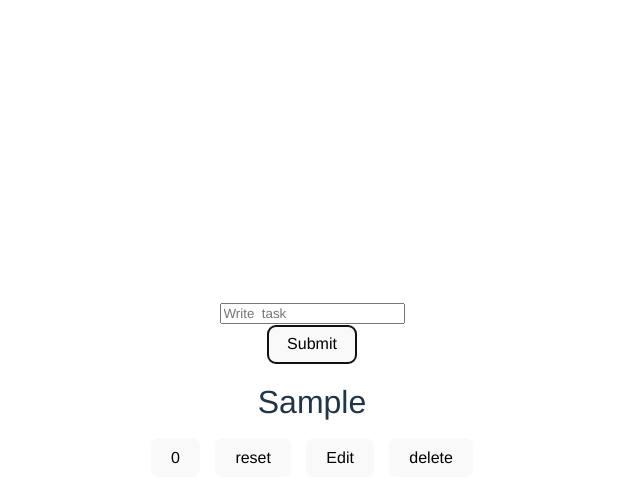
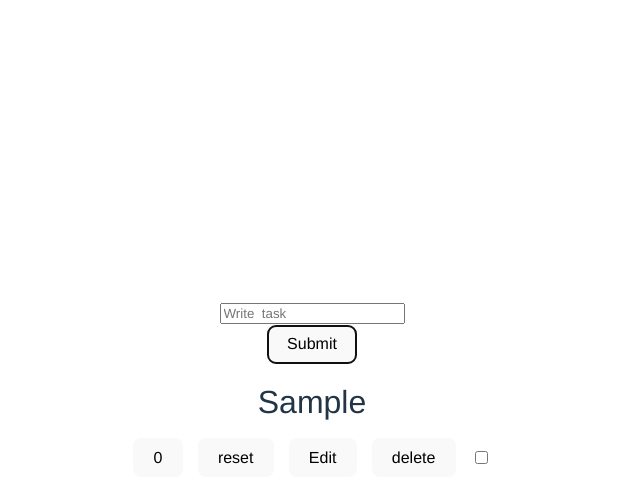
Before and after one commit to Rajat-web-server/Habit_tracker, a React (Vite) app in the folder Habit Tracker/: page / in a window 1280 px wide. Both pictures are taken after typing "Sample" into the empty fields and a click on the button "Submit". Shown: the top 502 px of the page, without its empty margins (328-968 px from the left). Built offline with nearby package versions, Linux system fonts and the light colour scheme.

Commit message:
Create and lift the checkbox state

```diff
--- a/Habit Tracker/src/App.jsx
+++ b/Habit Tracker/src/App.jsx
@@ -17,7 +17,7 @@ function App() {
         const storedCounter = localStorage.getItem(keyNumber)
         return storedCounter ? JSON.parse(storedCounter): []
     })
-    // const[checkbox, setCheckbox] =useState(false)
+    const[checkbox, setCheckbox] =useState(false)
 
     const Submit = () => {
         sethabitList([...habitList, habit])
@@ -58,7 +58,7 @@ function App() {
             <Input setHabit={setHabit} habit={habit} />
             <button onClick={Submit}>Submit</button>
             {habitList.map((h, index) => (
-                <Habititem key={index} habit={h} index={index} updateHabit={updateHabit} deleteHabit={deleteHabit} Counter={counterList[index]} setCounter={setCounter} updateCounterList={updateCounterList}  />
+                <Habititem key={index} habit={h} index={index} updateHabit={updateHabit} deleteHabit={deleteHabit} Counter={counterList[index]} setCounter={setCounter} updateCounterList={updateCounterList}  setCheckbox={setCheckbox} checkbox={checkbox}/>
             ))}
 
         </div>
--- a/Habit Tracker/src/components/habit_item.jsx
+++ b/Habit Tracker/src/components/habit_item.jsx
@@ -54,7 +54,7 @@ export const Habititem = ({ habit, index, updateHabit, deleteHabit, Counter, set
                 <button onClick={reset}>reset</button>
                 <button onClick={edit}>Edit</button>
                 <button onClick={delete_}>delete</button>
-                {/* <input type="checkbox" /> */}
+                <input type="checkbox" />
 
             </div>
 
```
